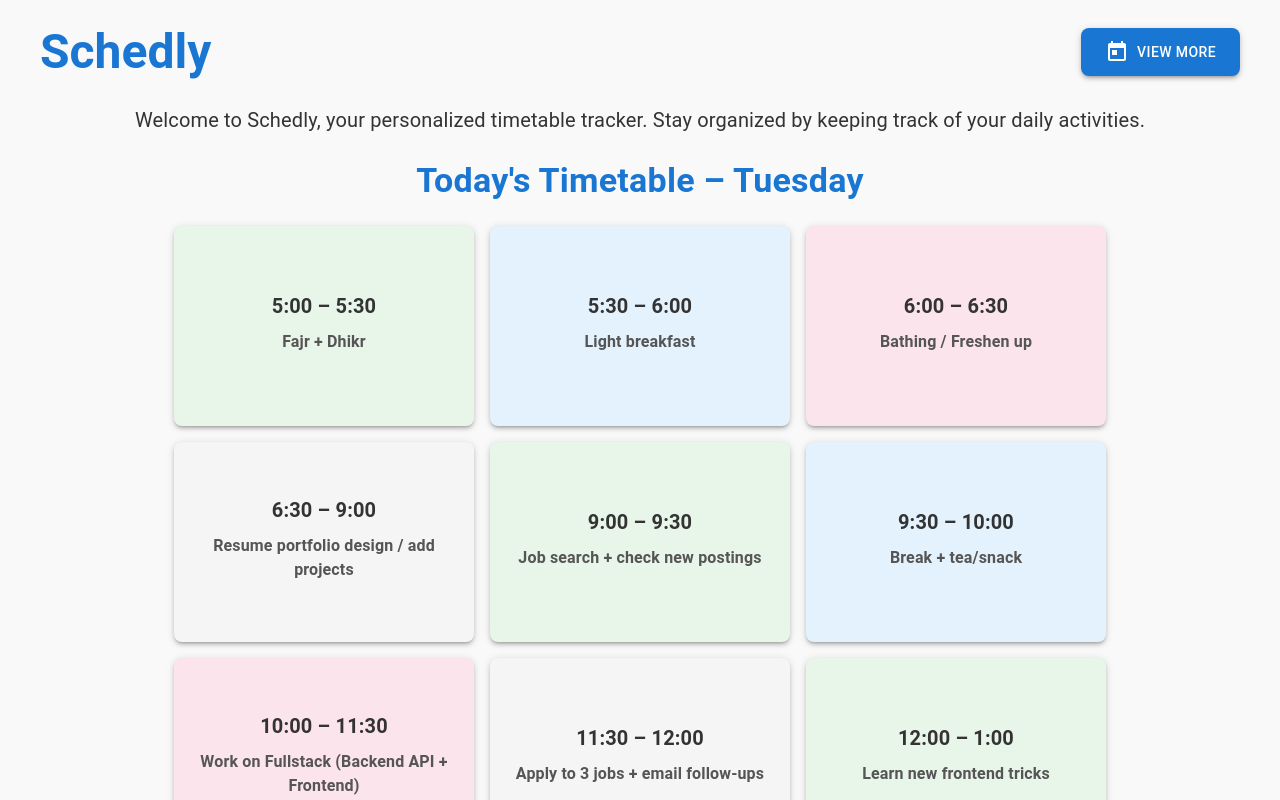
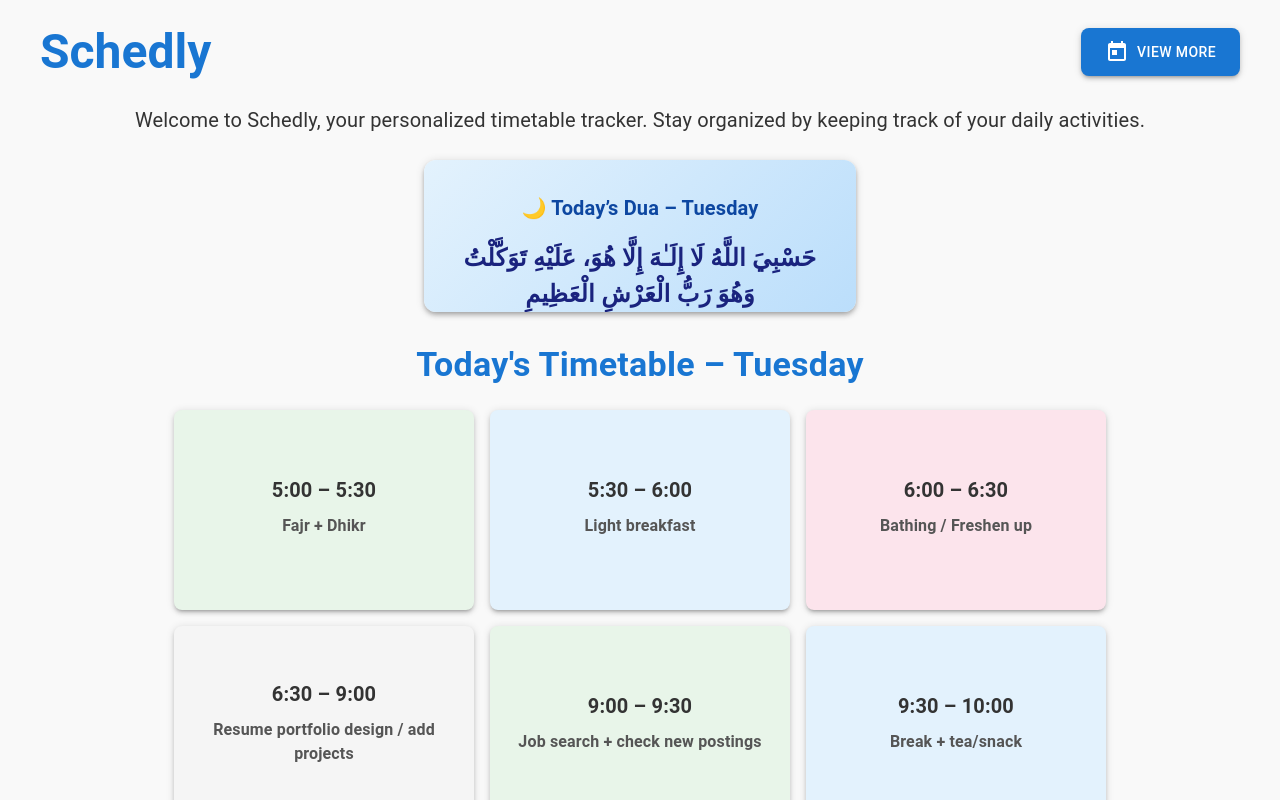
Before and after one commit to muhamedshijas/Schedly, a React (Create React App) app: page / in a window 1280 px wide. Shown: the top 800 px of the page. Built offline with nearby package versions, Linux system fonts and the light colour scheme.

Commit message:
dua added

```diff
--- a/src/components/TimeTable.jsx
+++ b/src/components/TimeTable.jsx
@@ -58,7 +58,7 @@ export default function Timetable() {
 
     doc.save("Weekly_Timetable.pdf");
   };
-
+  console.log(timetabledata[today]);
   return (
     <div
       style={{
@@ -124,7 +124,54 @@ export default function Timetable() {
         Welcome to Schedly, your personalized timetable tracker. Stay organized
         by keeping track of your daily activities.
       </Typography>
+      <Card
+        sx={{
+          background: "linear-gradient(135deg, #e3f2fd 0%, #bbdefb 100%)",
+          borderRadius: 3,
+          boxShadow: 4,
+          p: 2,
+          maxWidth: 400,
+          maxHeight: 120,
+          mx: "auto",
+          mb: 4,
+        }}
+      >
+        <CardContent>
+          <Typography
+            variant="h6"
+            sx={{
+              fontWeight: 700,
+              color: "#0d47a1",
+              textAlign: "center",
+              mb: 2,
+            }}
+          >
+            🌙 Today’s Dua – {today}
+          </Typography>
+          <Typography
+            variant="body1"
+            sx={{
+              fontWeight: 600,
+              fontSize: "1.5rem",
+              textAlign: "center",
+              color: "#1a237e",
 
+            }}
+          >
+            {timetabledata[today].dua}
+          </Typography>
+          <Typography
+            variant="body2"
+            sx={{
+              fontStyle: "italic",
+              textAlign: "center",
+              color: "#4a148c",
+            }}
+          >
+            {`(${timetabledata[today].meaning})`}
+          </Typography>
+        </CardContent>
+      </Card>
       {/* Today's Timetable Section */}
       <Typography
         variant="h4"
@@ -140,8 +187,8 @@ export default function Timetable() {
       </Typography>
 
       <Grid container spacing={2} justifyContent="center">
-        {timetabledata[today]?.length > 0 ? (
-          timetabledata[today].map((item, index) => (
+        {timetabledata[today]?.schedule.length > 0 ? (
+          timetabledata[today]?.schedule.map((item, index) => (
             <Grid item key={index}>
               <Card
                 sx={{
@@ -245,7 +292,7 @@ export default function Timetable() {
                 {day}
               </Typography>
               <List dense>
-                {items.map((item, index) => (
+                {items.schedule.map((item, index) => (
                   <ListItem key={index}>
                     <ListItemText
                       primary={
--- a/src/data/timetabledata.js
+++ b/src/data/timetabledata.js
@@ -1,134 +1,189 @@
 const timetabledata = {
-  Monday: [
-    { time: '5:00 – 5:30', activity: 'Fajr + Dhikr' },
-    { time: '5:30 – 6:00', activity: 'Light breakfast' },
-    { time: '6:00 – 6:30', activity: 'Bathing / Freshen up' },
-    { time: '6:30 – 9:00', activity: 'Deep coding (feature dev/fixes)' },
-    { time: '9:00 – 9:30', activity: 'Job search + browsing roles' },
-    { time: '9:30 – 10:00', activity: 'Breakfast break' },
-    { time: '10:00 – 11:30', activity: 'Continue coding (Backend + API development)' },
-    { time: '11:30 – 12:45', activity: 'Apply for jobs / portfolio update' },
-    { time: '1:00 – 1:20', activity: 'Dhuhr prayer' },
-    { time: '1:30 – 2:30', activity: 'Lunch + Short rest' },
-    { time: '2:30 – 4:00', activity: 'Learning time (courses/docs)' },
-    { time: '4:00 – 4:30', activity: 'Resume / LinkedIn tweak' },
-    { time: '4:30 – 4:50', activity: 'Asr prayer' },
-    { time: '5:00 – 6:00', activity: 'Open-source/github read' },
-    { time: '6:30 – 6:50', activity: 'Maghrib prayer' },
-    { time: '7:00 – 8:00', activity: 'Light coding / collab / review' },
-    { time: '8:00 – 8:20', activity: 'Isha prayer' },
-    { time: '8:30 – 10:00', activity: 'Dinner + chill + Quran recite' },
-    { time: '10:00 – 10:30', activity: 'Wind down (journal/dua)' }
+  Monday: {
+    schedule: [
+      { time: "5:00 – 5:30", activity: "Fajr + Dhikr" },
+      { time: "5:30 – 6:00", activity: "Light breakfast" },
+      { time: "6:00 – 6:30", activity: "Bathing / Freshen up" },
+      { time: "6:30 – 9:00", activity: "Deep coding (feature dev/fixes)" },
+      { time: "9:00 – 9:30", activity: "Job search + browsing roles" },
+      { time: "9:30 – 10:00", activity: "Breakfast break" },
+      {
+        time: "10:00 – 11:30",
+        activity: "Continue coding (Backend + API development)",
+      },
+      { time: "11:30 – 12:45", activity: "Apply for jobs / portfolio update" },
+      { time: "1:00 – 1:20", activity: "Dhuhr prayer" },
+      { time: "1:30 – 2:30", activity: "Lunch + Short rest" },
+      { time: "2:30 – 4:00", activity: "Learning time (courses/docs)" },
+      { time: "4:00 – 4:30", activity: "Resume / LinkedIn tweak" },
+      { time: "4:30 – 4:50", activity: "Asr prayer" },
+      { time: "5:00 – 6:00", activity: "Open-source/github read" },
+      { time: "6:30 – 6:50", activity: "Maghrib prayer" },
+      { time: "7:00 – 8:00", activity: "Light coding / collab / review" },
+      { time: "8:00 – 8:20", activity: "Isha prayer" },
+      { time: "8:30 – 10:00", activity: "Dinner + chill + Quran recite" },
+      { time: "10:00 – 10:30", activity: "Wind down (journal/dua)" },
     ],
-  Tuesday: [
-    { time: '5:00 – 5:30', activity: 'Fajr + Dhikr' },
-    { time: '5:30 – 6:00', activity: 'Light breakfast' },
-    { time: '6:00 – 6:30', activity: 'Bathing / Freshen up' },
-    { time: '6:30 – 9:00', activity: 'Resume portfolio design / add projects' },
-    { time: '9:00 – 9:30', activity: 'Job search + check new postings' },
-    { time: '9:30 – 10:00', activity: 'Break + tea/snack' },
-    { time: '10:00 – 11:30', activity: 'Work on Fullstack (Backend API + Frontend)' },
-    { time: '11:30 – 12:00', activity: 'Apply to 3 jobs + email follow-ups' },
-    { time: '12:00 – 1:00', activity: 'Learn new frontend tricks' },
-    { time: '1:00 – 1:20', activity: 'Dhuhr prayer' },
-    { time: '1:30 – 2:30', activity: 'Lunch + Short nap' },
-    { time: '2:30 – 4:00', activity: 'Interview prep + mock questions' },
-    { time: '4:00 – 4:30', activity: 'Asr prayer' },
-    { time: '4:30 – 6:00', activity: 'Work on side project (UI update)' },
-    { time: '6:30 – 6:50', activity: 'Maghrib prayer' },
-    { time: '7:00 – 8:00', activity: 'Chill with YouTube dev content' },
-    { time: '8:00 – 8:20', activity: 'Isha prayer' },
-    { time: '8:30 – 10:00', activity: 'Dinner + light Qur’an reading' },
-    { time: '10:00 – 10:30', activity: 'Gratitude journaling + plan next day' }
+    dua: "اللَّهُمَّ زِدْنِي عِلْمًا نَافِعًا، وَرِزْقًا طَيِّبًا، وَعَمَلًا مُتَقَبَّلًا",
+    meaning:
+      "O Allah, increase me in beneficial knowledge, good provision, and accepted deeds",
+  },
+  Tuesday: {
+    schedule: [
+      { time: "5:00 – 5:30", activity: "Fajr + Dhikr" },
+      { time: "5:30 – 6:00", activity: "Light breakfast" },
+      { time: "6:00 – 6:30", activity: "Bathing / Freshen up" },
+      {
+        time: "6:30 – 9:00",
+        activity: "Resume portfolio design / add projects",
+      },
+      { time: "9:00 – 9:30", activity: "Job search + check new postings" },
+      { time: "9:30 – 10:00", activity: "Break + tea/snack" },
+      {
+        time: "10:00 – 11:30",
+        activity: "Work on Fullstack (Backend API + Frontend)",
+      },
+      { time: "11:30 – 12:00", activity: "Apply to 3 jobs + email follow-ups" },
+      { time: "12:00 – 1:00", activity: "Learn new frontend tricks" },
+      { time: "1:00 – 1:20", activity: "Dhuhr prayer" },
+      { time: "1:30 – 2:30", activity: "Lunch + Short nap" },
+      { time: "2:30 – 4:00", activity: "Interview prep + mock questions" },
+      { time: "4:00 – 4:30", activity: "Asr prayer" },
+      { time: "4:30 – 6:00", activity: "Work on side project (UI update)" },
+      { time: "6:30 – 6:50", activity: "Maghrib prayer" },
+      { time: "7:00 – 8:00", activity: "Chill with YouTube dev content" },
+      { time: "8:00 – 8:20", activity: "Isha prayer" },
+      { time: "8:30 – 10:00", activity: "Dinner + light Qur’an reading" },
+      {
+        time: "10:00 – 10:30",
+        activity: "Gratitude journaling + plan next day",
+      },
     ],
-  Wednesday: [
-    { time: '5:00 – 5:30', activity: 'Fajr + Dhikr' },
-    { time: '5:30 – 6:00', activity: 'Light breakfast' },
-    { time: '6:00 – 6:30', activity: 'Bathing / Freshen up' },
-    { time: '6:30 – 9:00', activity: 'Fix bugs in current repo' },
-    { time: '9:00 – 9:30', activity: 'Tea + Break' },
-    { time: '9:30 – 11:00', activity: 'Fullstack coding (Integrate front-end with back-end)' },
-    { time: '11:00 – 12:30', activity: 'Apply for 2 jobs' },
-    { time: '1:00 – 1:20', activity: 'Dhuhr prayer' },
-    { time: '1:30 – 2:30', activity: 'Lunch + Rest' },
-    { time: '2:30 – 4:30', activity: 'Read job interview tips + mock tests' },
-    { time: '4:30 – 4:50', activity: 'Asr prayer' },
-    { time: '5:00 – 6:00', activity: 'Project documentation' },
-    { time: '6:30 – 6:50', activity: 'Maghrib prayer' },
-    { time: '7:00 – 8:00', activity: 'Personal reading / reflection' },
-    { time: '8:00 – 8:20', activity: 'Isha prayer' },
-    { time: '8:30 – 10:00', activity: 'Dinner + Quran + Duas' }
+    dua: "حَسْبِيَ اللَّهُ لَا إِلَـٰهَ إِلَّا هُوَ، عَلَيْهِ تَوَكَّلْتُ وَهُوَ رَبُّ الْعَرْشِ الْعَظِيمِ",
+    meaning:
+      "Allah is sufficient for me. There is no deity except Him. I have placed my trust in Him, and He is the Lord of the Mighty Throne",
+  },
+  Wednesday: {
+    schedule: [
+      { time: "5:00 – 5:30", activity: "Fajr + Dhikr" },
+      { time: "5:30 – 6:00", activity: "Light breakfast" },
+      { time: "6:00 – 6:30", activity: "Bathing / Freshen up" },
+      { time: "6:30 – 9:00", activity: "Fix bugs in current repo" },
+      { time: "9:00 – 9:30", activity: "Tea + Break" },
+      {
+        time: "9:30 – 11:00",
+        activity: "Fullstack coding (Integrate front-end with back-end)",
+      },
+      { time: "11:00 – 12:30", activity: "Apply for 2 jobs" },
+      { time: "1:00 – 1:20", activity: "Dhuhr prayer" },
+      { time: "1:30 – 2:30", activity: "Lunch + Rest" },
+      { time: "2:30 – 4:30", activity: "Read job interview tips + mock tests" },
+      { time: "4:30 – 4:50", activity: "Asr prayer" },
+      { time: "5:00 – 6:00", activity: "Project documentation" },
+      { time: "6:30 – 6:50", activity: "Maghrib prayer" },
+      { time: "7:00 – 8:00", activity: "Personal reading / reflection" },
+      { time: "8:00 – 8:20", activity: "Isha prayer" },
+      { time: "8:30 – 10:00", activity: "Dinner + Quran + Duas" },
     ],
-  Thursday: [
-    { time: '5:00 – 5:30', activity: 'Fajr + Dhikr' },
-    { time: '5:30 – 6:00', activity: 'Light breakfast' },
-    { time: '6:00 – 6:30', activity: 'Bathing / Freshen up' },
-    { time: '6:30 – 9:00', activity: 'Design portfolio layout improvements' },
-    { time: '9:00 – 9:30', activity: 'Job portal browsing' },
-    { time: '9:30 – 10:00', activity: 'Tea / snack break' },
-    { time: '10:00 – 12:00', activity: 'Apply to startup jobs' },
-    { time: '12:00 – 1:00', activity: 'Research new tech (e.g. AI / APIs)' },
-    { time: '1:00 – 1:20', activity: 'Dhuhr prayer' },
-    { time: '1:30 – 2:30', activity: 'Lunch + Relaxation' },
-    { time: '2:30 – 4:00', activity: 'Record mock interview / review performance' },
-    { time: '4:00 – 4:30', activity: 'Asr prayer' },
-    { time: '4:30 – 6:00', activity: 'Resume polishing + feedback check' },
-    { time: '6:30 – 6:50', activity: 'Maghrib prayer' },
-    { time: '7:00 – 8:00', activity: 'Dev podcast / chill scroll' },
-    { time: '8:00 – 8:20', activity: 'Isha prayer' },
-    { time: '8:30 – 10:00', activity: 'Dinner + Reflection' }
+    dua: "رَبِّ اشْرَحْ لِي صَدْرِي، وَيَسِّرْ لِي أَمْرِي",
+    meaning: "O my Lord, expand for me my chest and make my task easy for me.",
+  },
+  Thursday: {
+    schedule: [
+      { time: "5:00 – 5:30", activity: "Fajr + Dhikr" },
+      { time: "5:30 – 6:00", activity: "Light breakfast" },
+      { time: "6:00 – 6:30", activity: "Bathing / Freshen up" },
+      { time: "6:30 – 9:00", activity: "Design portfolio layout improvements" },
+      { time: "9:00 – 9:30", activity: "Job portal browsing" },
+      { time: "9:30 – 10:00", activity: "Tea / snack break" },
+      { time: "10:00 – 12:00", activity: "Apply to startup jobs" },
+      { time: "12:00 – 1:00", activity: "Research new tech (e.g. AI / APIs)" },
+      { time: "1:00 – 1:20", activity: "Dhuhr prayer" },
+      { time: "1:30 – 2:30", activity: "Lunch + Relaxation" },
+      {
+        time: "2:30 – 4:00",
+        activity: "Record mock interview / review performance",
+      },
+      { time: "4:00 – 4:30", activity: "Asr prayer" },
+      { time: "4:30 – 6:00", activity: "Resume polishing + feedback check" },
+      { time: "6:30 – 6:50", activity: "Maghrib prayer" },
+      { time: "7:00 – 8:00", activity: "Dev podcast / chill scroll" },
+      { time: "8:00 – 8:20", activity: "Isha prayer" },
+      { time: "8:30 – 10:00", activity: "Dinner + Reflection" },
     ],
-  Friday: [
-    { time: '5:00 – 5:30', activity: 'Fajr + Dhikr' },
-    { time: '5:30 – 6:00', activity: 'Light breakfast' },
-    { time: '6:00 – 6:30', activity: 'Bathing / Freshen up' },
-    { time: '6:30 – 9:00', activity: 'Light portfolio tweaks' },
-    { time: '9:00 – 10:00', activity: 'Read Surah Kahf' },
-    { time: '10:00 – 12:00', activity: 'Prepare for Jummah + chill' },
-    { time: '12:30 – 2:00', activity: 'Jummah + Lunch + Nap' },
-    { time: '2:00 – 4:00', activity: 'Deep learning session (backend/devops)' },
-    { time: '4:00 – 4:30', activity: 'Asr prayer' },
-    { time: '4:30 – 6:00', activity: 'Follow-up on job applications' },
-    { time: '6:30 – 6:50', activity: 'Maghrib prayer' },
-    { time: '7:00 – 8:00', activity: 'Family talk / walk' },
-    { time: '8:00 – 8:20', activity: 'Isha prayer' },
-    { time: '8:30 – 10:00', activity: 'Dinner + Quran + Relax' }
+    dua: "اللَّهُمَّ إِنِّي أَسْأَلُكَ الْعَفْوَ وَالْعَافِيَةَ",
+    meaning:"O Allah, I ask You for pardon and well-being."
+  },
+  Friday: {
+    schedule: [
+      { time: "5:00 – 5:30", activity: "Fajr + Dhikr" },
+      { time: "5:30 – 6:00", activity: "Light breakfast" },
+      { time: "6:00 – 6:30", activity: "Bathing / Freshen up" },
+      { time: "6:30 – 9:00", activity: "Light portfolio tweaks" },
+      { time: "9:00 – 10:00", activity: "Read Surah Kahf" },
+      { time: "10:00 – 12:00", activity: "Prepare for Jummah + chill" },
+      { time: "12:30 – 2:00", activity: "Jummah + Lunch + Nap" },
+      {
+        time: "2:00 – 4:00",
+        activity: "Deep learning session (backend/devops)",
+      },
+      { time: "4:00 – 4:30", activity: "Asr prayer" },
+      { time: "4:30 – 6:00", activity: "Follow-up on job applications" },
+      { time: "6:30 – 6:50", activity: "Maghrib prayer" },
+      { time: "7:00 – 8:00", activity: "Family talk / walk" },
+      { time: "8:00 – 8:20", activity: "Isha prayer" },
+      { time: "8:30 – 10:00", activity: "Dinner + Quran + Relax" },
     ],
-  Saturday: [
-    { time: '5:00 – 5:30', activity: 'Fajr + Quran' },
-    { time: '5:30 – 6:30', activity: 'Tea + Chill coding' },
-    { time: '6:30 – 7:00', activity: 'Bathing / Freshen up' },
-    { time: '7:00 – 9:00', activity: 'Learn new tech stack hands-on' },
-    { time: '9:00 – 10:00', activity: 'Breakfast + Job alerts check' },
-    { time: '10:00 – 12:00', activity: 'Side project UI' },
-    { time: '12:00 – 1:00', activity: 'Chill or Quran session' },
-    { time: '1:00 – 1:20', activity: 'Dhuhr prayer' },
-    { time: '1:30 – 2:30', activity: 'Lunch + Rest' },
-    { time: '2:30 – 4:30', activity: 'Read blog articles / watch dev interviews' },
-    { time: '4:30 – 4:50', activity: 'Asr prayer' },
-    { time: '5:00 – 6:00', activity: 'Practice mock coding interviews' },
-    { time: '6:30 – 6:50', activity: 'Maghrib prayer' },
-    { time: '7:00 – 8:00', activity: 'Relax + family talk' },
-    { time: '8:00 – 8:20', activity: 'Isha prayer' },
-    { time: '8:30 – 10:00', activity: 'Dinner + Reflection' }
+    dua: "اللَّهُمَّ إِنِّي أَسْأَلُكَ مِنْ فَضْلِكَ الْعَظِيمِ",
+    meaning:"O Allah, I ask You from Your great bounty"
+  },
+  Saturday: {
+    schedule: [
+      { time: "5:00 – 5:30", activity: "Fajr + Quran" },
+      { time: "5:30 – 6:30", activity: "Tea + Chill coding" },
+      { time: "6:30 – 7:00", activity: "Bathing / Freshen up" },
+      { time: "7:00 – 9:00", activity: "Learn new tech stack hands-on" },
+      { time: "9:00 – 10:00", activity: "Breakfast + Job alerts check" },
+      { time: "10:00 – 12:00", activity: "Side project UI" },
+      { time: "12:00 – 1:00", activity: "Chill or Quran session" },
+      { time: "1:00 – 1:20", activity: "Dhuhr prayer" },
+      { time: "1:30 – 2:30", activity: "Lunch + Rest" },
+      {
+        time: "2:30 – 4:30",
+        activity: "Read blog articles / watch dev interviews",
+      },
+      { time: "4:30 – 4:50", activity: "Asr prayer" },
+      { time: "5:00 – 6:00", activity: "Practice mock coding interviews" },
+      { time: "6:30 – 6:50", activity: "Maghrib prayer" },
+      { time: "7:00 – 8:00", activity: "Relax + family talk" },
+      { time: "8:00 – 8:20", activity: "Isha prayer" },
+      { time: "8:30 – 10:00", activity: "Dinner + Reflection" },
     ],
-  Sunday: [
-    { time: '5:00 – 5:30', activity: 'Fajr + Dhikr' },
-    { time: '5:30 – 6:00', activity: 'Light breakfast' },
-    { time: '6:00 – 6:30', activity: 'Bathing / Freshen up' },
-    { time: '6:30 – 9:00', activity: 'Deep learning (new JS framework)' },
-    { time: '9:00 – 10:00', activity: 'Job portal update' },
-    { time: '10:00 – 12:00', activity: 'Codebase cleanup' },
-    { time: '12:00 – 1:00', activity: 'Relax or study Quran' },
-    { time: '1:00 – 1:20', activity: 'Dhuhr prayer' },
-    { time: '1:30 – 2:30', activity: 'Lunch + Rest' },
-    { time: '2:30 – 4:00', activity: 'Study side project ideas' },
-    { time: '4:00 – 4:30', activity: 'Asr prayer' },
-    { time: '5:00 – 6:00', activity: 'Follow-up on job applications' },
-    { time: '6:30 – 6:50', activity: 'Maghrib prayer' },
-    { time: '7:00 – 8:00', activity: 'Family time' },
-    { time: '8:00 – 8:20', activity: 'Isha prayer' },
-    { time: '8:30 – 10:00', activity: 'Dinner + Plan upcoming week' }
-  ]
+    dua: "يَا حَيُّ يَا قَيُّومُ، بِرَحْمَتِكَ أَسْتَغِيثُ",
+    meaning:"O Ever-Living, O Sustainer, in Your mercy I seek relief."
+  },
+  Sunday: {
+    schedule: [
+      { time: "5:00 – 5:30", activity: "Fajr + Dhikr" },
+      { time: "5:30 – 6:00", activity: "Light breakfast" },
+      { time: "6:00 – 6:30", activity: "Bathing / Freshen up" },
+      { time: "6:30 – 9:00", activity: "Deep learning (new JS framework)" },
+      { time: "9:00 – 10:00", activity: "Job portal update" },
+      { time: "10:00 – 12:00", activity: "Codebase cleanup" },
+      { time: "12:00 – 1:00", activity: "Relax or study Quran" },
+      { time: "1:00 – 1:20", activity: "Dhuhr prayer" },
+      { time: "1:30 – 2:30", activity: "Lunch + Rest" },
+      { time: "2:30 – 4:00", activity: "Study side project ideas" },
+      { time: "4:00 – 4:30", activity: "Asr prayer" },
+      { time: "5:00 – 6:00", activity: "Follow-up on job applications" },
+      { time: "6:30 – 6:50", activity: "Maghrib prayer" },
+      { time: "7:00 – 8:00", activity: "Family time" },
+      { time: "8:00 – 8:20", activity: "Isha prayer" },
+      { time: "8:30 – 10:00", activity: "Dinner + Plan upcoming week" },
+    ],
+    dua: "رَبِّ إِنِّي لِمَا أَنْزَلْتَ إِلَيَّ مِنْ خَيْرٍ فَقِيرٌ",
+    meaning: "My Lord, indeed I am in need of whatever good You send down to me",
+  },
 };
-export default timetabledata
+
+export default timetabledata;
```
Lines whose indentation alone changed are shown as unchanged.
